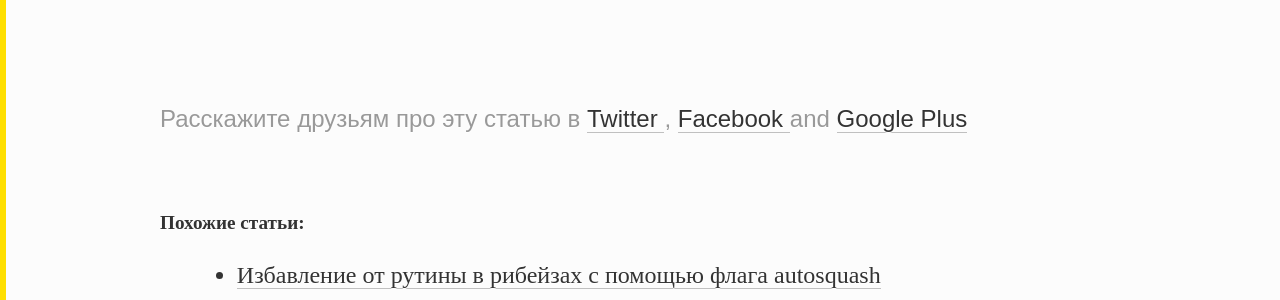
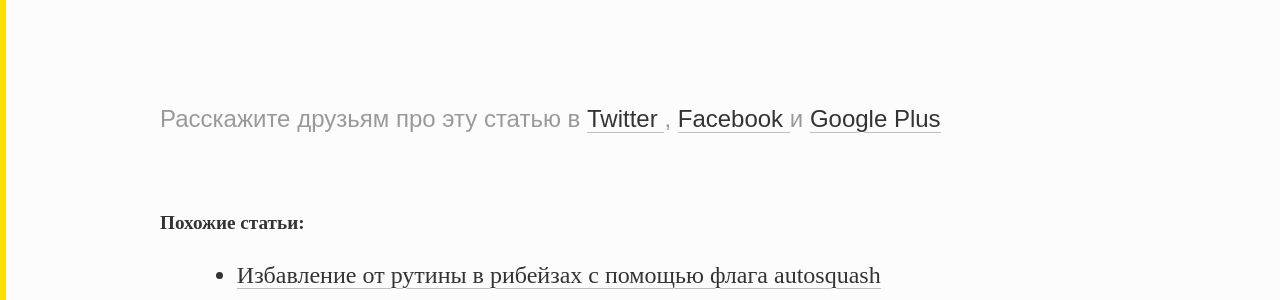
Before and after one commit to iamstarkov/vstarkov.ru, a Jekyll site: the page built from _posts/2013-04-02-the-era-of-symbol-fonts.md, in a window 1280 px wide. Shown: the part 332-632 px from the top of the page. Built offline with Jekyll 4.4.1, drawn with Linux system fonts in a browser that asks for light colours; comment, search, counter and statistics services are not loaded.

Commit message:
fixed translation error in share block

```diff
--- a/_config.yml
+++ b/_config.yml
@@ -2,7 +2,7 @@ locale:         'ru'
 permalink:      /:title/
 
 safe:           false
-lsi:            BOOL
+# lsi:            BOOL
 markdown:       kramdown
 exclude:        ['theme']
 
@@ -25,8 +25,8 @@ i18n_cta_share_tw:
   'en': 'Twitter'
   'ru': 'Twitter'
 i18n_cta_share_and:
-  'en': ' и '
-  'ru': ' and '
+  'en': ' and '
+  'ru': ' и '
 i18n_cta_share_fb:
   'en': 'Facebook'
   'ru': 'Facebook'
```
